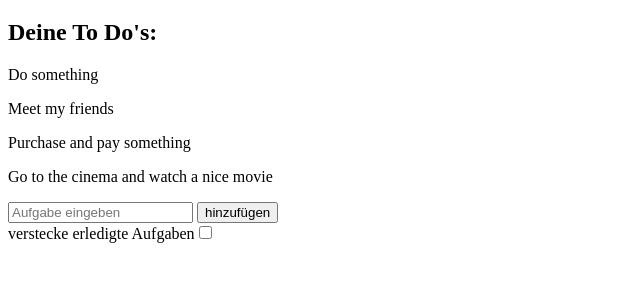
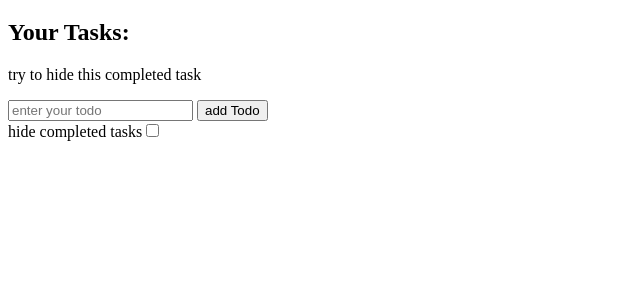
Before and after one commit to n-els/todo-app, a plain HTML site: page index.html in a window 1280 px wide. Shown: the part 61-342 px from the top of the page, without its empty margins (0-640 px from the left). Drawn offline with Linux system fonts and the light colour scheme.

Commit message:
Save todos and translations
Implemented a function to save and load all entries via LocalStorage.

Translated the form to english,

```diff
--- a/app.js
+++ b/app.js
@@ -1,26 +1,14 @@
-const todos = [
+let todos = [
     {
-        title: "Do something",
-        completed: false
-
-    },
-    {
-        title: "Meet my friends",
+        title: "try to hide this completed task",
         completed: true
-
-    },
-    {
-        title: "Purchase and pay something",
-        completed: false
-
-    },
-    {
-        title: "Go to the cinema and watch a nice movie",
-        completed: false
-
-    },
+    }
 ];
 
+const todosJSON = localStorage.getItem("todos");
+if (todosJSON !== null) {
+   todos = JSON.parse(todosJSON);
+}
 
 document.querySelector("#todo-form").addEventListener("submit", function (e){
     e.preventDefault();
@@ -31,6 +19,7 @@ document.querySelector("#todo-form").addEventListener("submit", function (e){
     } else {
     renderTodos(todos)
     }
+    localStorage.setItem("todos", JSON.stringify(todos))
 })
 
 
--- a/index.html
+++ b/index.html
@@ -8,12 +8,12 @@
 </head>
 <body>
     <h1>To-Do Application</h1>
-    <h2>Deine To Do's:</h2>
+    <h2>Your Tasks:</h2>
     <div id="todo-wrapper"></div>
     <form id="todo-form">
-        <input type="text" name="todoText" placeholder="Aufgabe eingeben">
-        <button id="add-button">hinzufügen</button><br>
-        <label>verstecke erledigte Aufgaben</label><input type="checkbox" id="hide-tasks">
+        <input type="text" name="todoText" placeholder="enter your todo">
+        <button id="add-button">add Todo</button><br>
+        <label>hide completed tasks</label><input type="checkbox" id="hide-tasks">
     </form>
     <script src="app.js"></script>
 </body>
```
